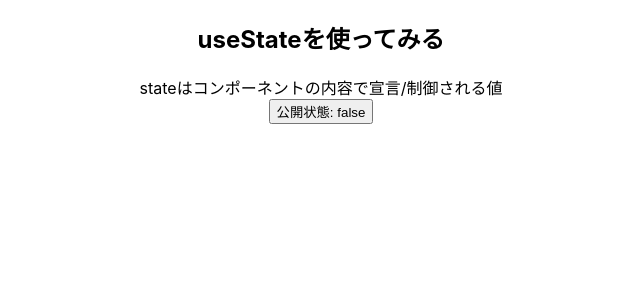
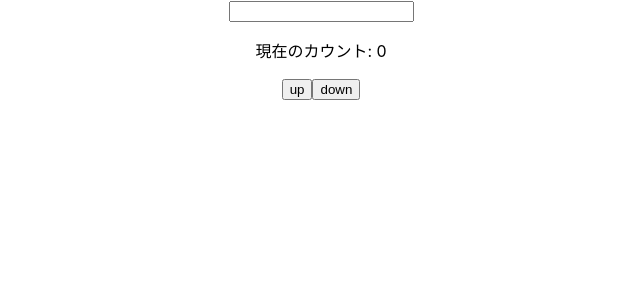
Before and after one commit to maruring/React, a React (Create React App) app in the folder app/react-app/: page / in a window 1280 px wide. Shown: the top 300 px of the page, without its empty margins (319-959 px from the left). Built offline with nearby package versions, Linux system fonts and the light colour scheme.

Commit message:
prevStateの利用

```diff
--- a/app/react-app/src/App.js
+++ b/app/react-app/src/App.js
@@ -1,13 +1,11 @@
 import './App.css';
-import { Article } from './components/index.js';
+import { Article, TextInput, CountButton } from './components/index.js';
 
 function App() {
   return (
     <div className="App">
-      <Article
-        title={'useStateを使ってみる'}
-        content={'stateはコンポーネントの内容で宣言/制御される値'}
-      />
+      <TextInput />
+      <CountButton />
     </div>
   );
 };
--- a/app/react-app/src/components/Article.jsx
+++ b/app/react-app/src/components/Article.jsx
@@ -1,18 +1,23 @@
 import React from "react";
 import { useState } from "react";
-import {Title, Content, PublishButton} from './index';
+import {Title, Content, PublishButton, CountButton} from './index';
 
 
 const Article = (props) => {
     const [isPublished, setIsPublished] = useState(false);
+    const [countNum, UpCount] = useState(0);
     const publishArticle = () => {
         setIsPublished(true);
+    };
+    const upCount = () => {
+        UpCount(countNum+1)
     };
     return (
         <div>
             <Title title={props.title} />
             <Content content={props.content} />
             <PublishButton isPublished={isPublished} onClick={publishArticle} />
+            <CountButton count={countNum} onClick={upCount} />
         </div>
     );
 };
--- /dev/null
+++ b/app/react-app/src/components/CountButton.jsx
@@ -0,0 +1,22 @@
+import React from "react";
+import { useState } from "react";
+
+const CountButton = () => {
+    const [count, setCount] = useState(0);
+    const upCount = () => {
+        setCount(prevState => prevState+1);
+    };
+    const downCount = () => {
+        setCount(prevState => prevState-1);
+    };
+
+    return(
+        <div>
+            <p>現在のカウント: {count}</p>
+            <button onClick={upCount}>up</button>
+            <button onClick={downCount}>down</button>
+        </div>
+    );
+};
+
+export default CountButton;
--- /dev/null
+++ b/app/react-app/src/components/TextInput.jsx
@@ -0,0 +1,18 @@
+import React from "react";
+import { useState } from "react";
+
+const TextInput = () => {
+    const [name, setName] = useState('');
+    const handleName = (event) => {
+        setName(event.target.value);
+    };
+
+    return(
+        <input onChange={(event) => handleName(event)}
+        type={'text'}
+        value={name}
+        />
+    );
+};
+
+export default TextInput;
--- a/app/react-app/src/components/index.js
+++ b/app/react-app/src/components/index.js
@@ -5,3 +5,5 @@ export {default as Title} from './Title'
 export {default as Content} from './Content'
 export {default as Article} from './Article'
 export {default as PublishButton} from './PublishButton'
+export {default as CountButton} from './CountButton'
+export {default as TextInput} from './TextInput'
```
